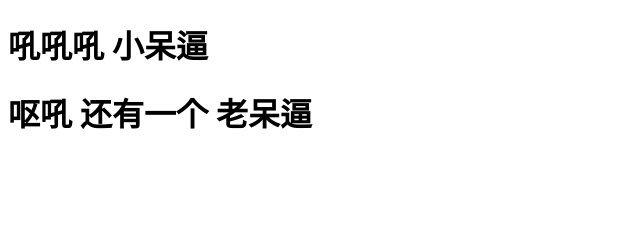
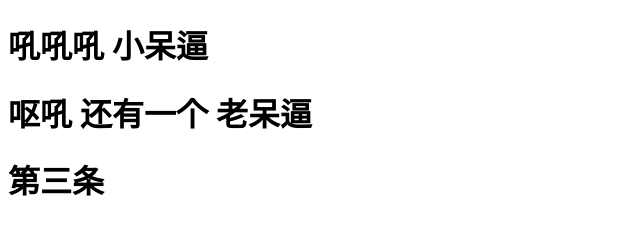
Before and after one commit to LiXiaotuo/2009, a plain HTML site: page index.html in a window 1280 px wide. Shown: the whole page, without its empty margins (0-640 px from the left). Drawn offline with Linux system fonts and the light colour scheme.

Commit message:
第3条注释

```diff
--- a/index.html
+++ b/index.html
@@ -10,6 +10,7 @@
 <body>
     <h1>吼吼吼 小呆逼</h1>
     <h1>呕吼 还有一个 老呆逼</h1>
+    <h1>第三条</h1>
 </body>
 
 </html>
```
